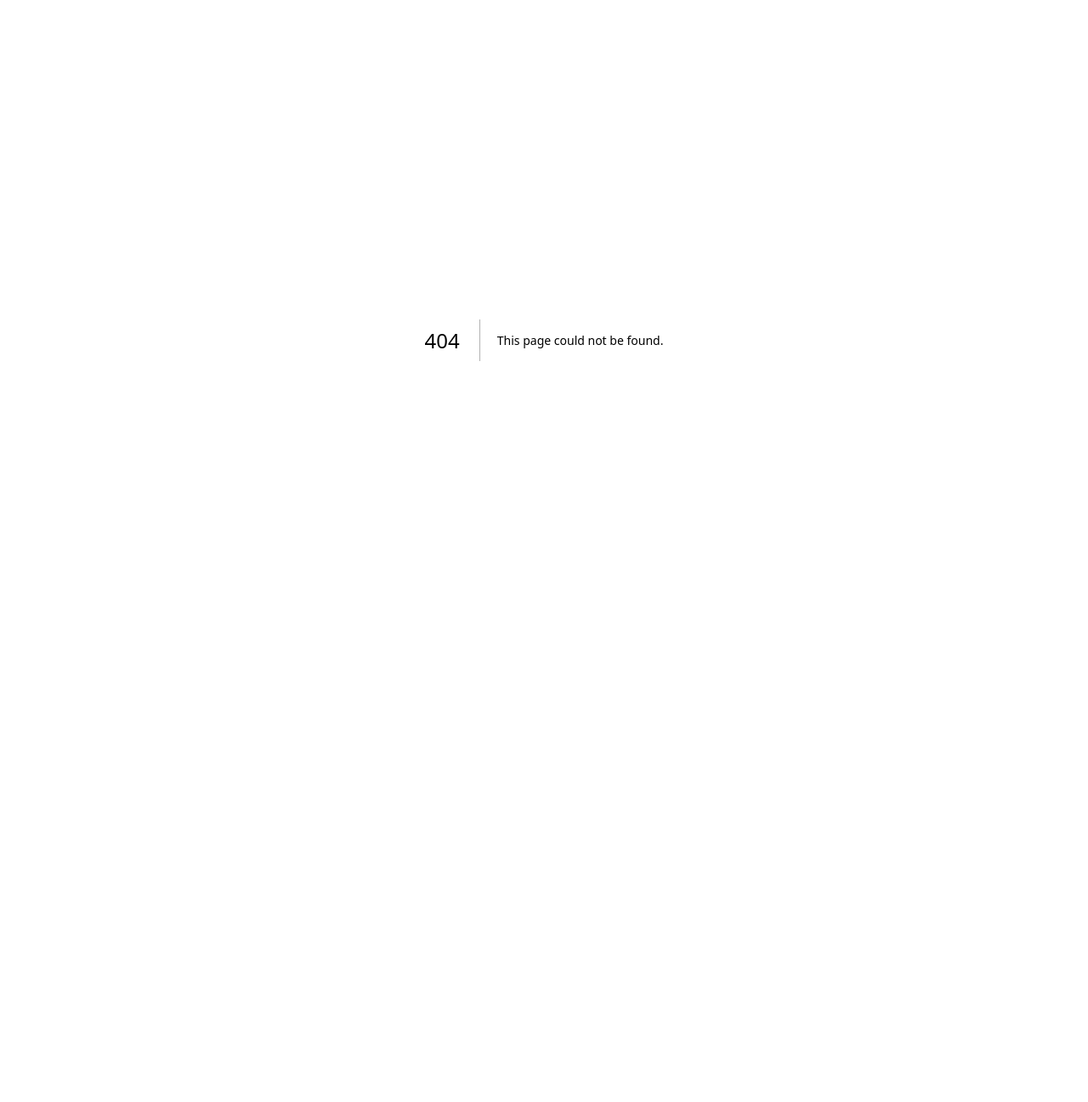
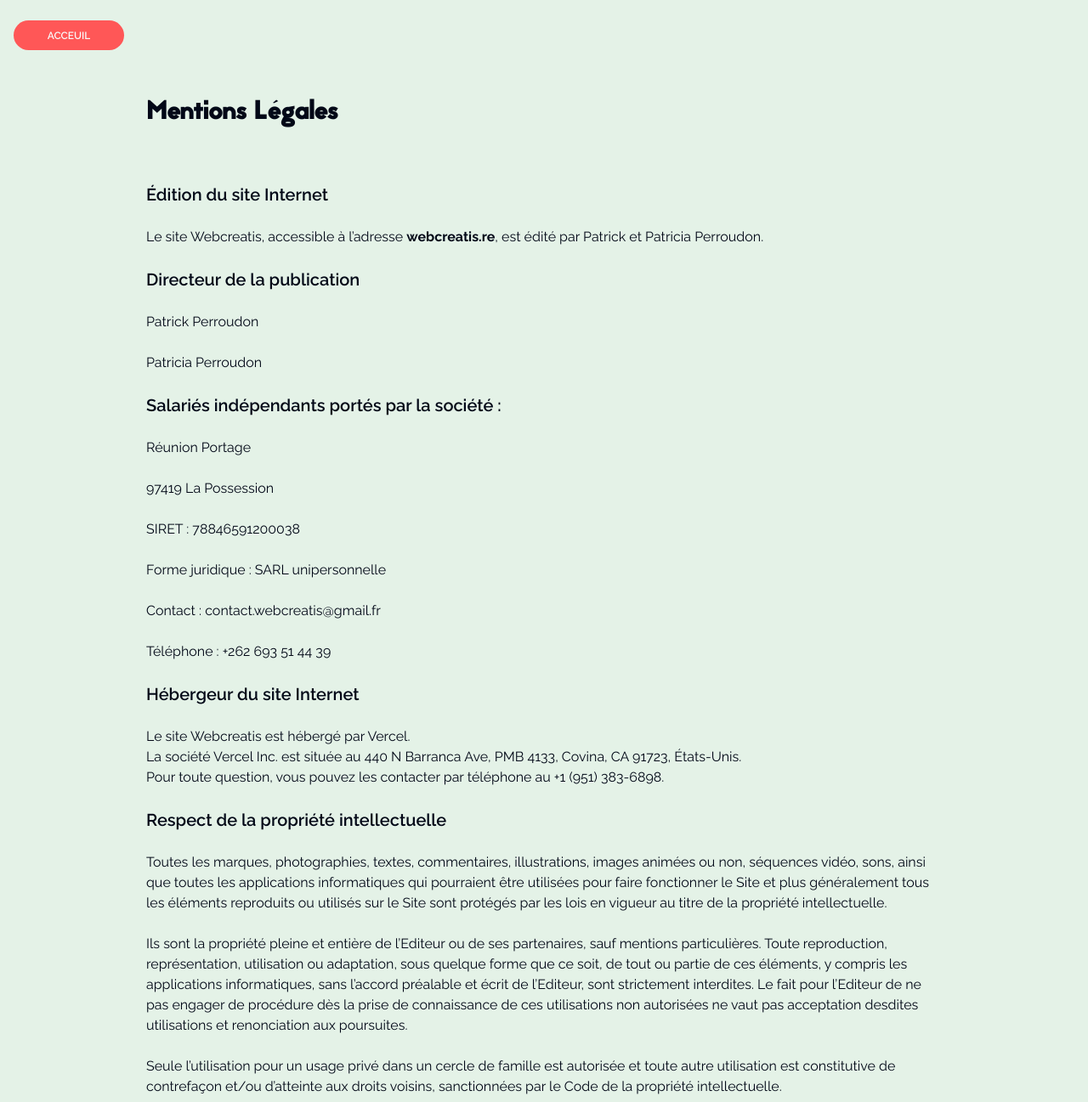
Before and after one commit to webcreatis/WC, a Next.js app: page /mentions-legales in a window 1280 px wide. Before the commit this address had no page. Shown: the top 1297 px of the page at 85% size. Before the commit the page ends 800 px from the top, so only its background shows below. Built offline with nearby package versions, Linux system fonts and the light colour scheme.

Commit message:
WEBCREATIS > Refacto and create mentions legales page

```diff
--- a/app/components/AboutSection.tsx
+++ b/app/components/AboutSection.tsx
@@ -2,12 +2,15 @@ import { Button } from "@/components/ui/button";
 import { Users } from "lucide-react";
 import Image from "next/image";
 import Link from "next/link";
-import patriciaPics from "../assets/images/patricia-webdesigner-webcreatis.webp";
+import patriciaPics from "../assets/images/patricia-webcreatis.webp";
 import patrickPics from "../assets/images/patrick-developpeur-front-end-webcreatis.webp";
 
 export default function AboutSection() {
   return (
-    <section className="about w-full h-auto flex flex-col pb-28 xs:pb-10">
+    <section
+      id="about"
+      className="about w-full h-auto flex flex-col pb-28 xs:pb-10"
+    >
       <div
         id="services-header"
         className="flex justify-center items-center pt-32 pb-32"
@@ -42,14 +45,14 @@ export default function AboutSection() {
                 className="w-[150px] font-jaapokki buttonAction"
                 data-link="link"
               >
-                Contactez-moi
+                <Link href="tel:+262693514439">Contactez-moi</Link>
               </Button>
               <Button
                 variant="outline"
                 className="w-[150px] font-jaapokki buttonAction"
                 data-link="link"
               >
-                Download CV
+                <Link href="/CV-Patrick-Perroudon.pdf">Download CV</Link>
               </Button>
               <Button
                 variant="outline"
@@ -89,7 +92,7 @@ export default function AboutSection() {
                 className="w-[150px] font-jaapokki buttonAction"
                 data-link="link"
               >
-                Contactez-moi
+                <Link href="tel:+262693844876">Contactez-moi</Link>
               </Button>
               <Button
                 variant="outline"
--- a/app/components/CustomerSection.tsx
+++ b/app/components/CustomerSection.tsx
@@ -77,7 +77,10 @@ export default function CustomerSection() {
     return () => clearInterval(interval);
   }, [animatedIndex]);
   return (
-    <section className="w-full h-auto flex flex-col justify-center bg-darkWhite">
+    <section
+      id="customers"
+      className="w-full h-auto flex flex-col justify-center bg-darkWhite"
+    >
       <div className="flex justify-center items-center pt-32 pb-10">
         <Target size={36} color="#7BE0AD" />
         <h2>
@@ -93,7 +96,7 @@ export default function CustomerSection() {
         Ils nous font confiance
       </h3>
 
-      <div className="w-1/2 m-auto overflow-hidden grid grid-cols-5 grid-rows-3 gap-x-8 gap-y-10 h-auto bg-darkWhite pt-20 pb-20 xs:w-full xs:grid-cols-2 xs:gap-x-2 tablet:grid-cols-3 tablet:w-3/4 ipadPro:grid-cols-5 xl:grid-cols-4">
+      <div className="m-auto overflow-hidden grid grid-cols-5 grid-rows-3 gap-x-8 gap-y-10 h-auto bg-darkWhite pt-20 pb-20 xs:w-full xs:grid-cols-2 xs:gap-x-2 tablet:grid-cols-3 tablet:w-3/4 ipadPro:grid-cols-4 ipadPro:w-1/2">
         {logosArray.map((logo, index) => (
           <div
             key={index}
--- a/app/components/Footer.tsx
+++ b/app/components/Footer.tsx
@@ -1,3 +1,5 @@
+"use client";
+
 import { AtSign, Github, Instagram, Linkedin, Phone } from "lucide-react";
 import Image from "next/image";
 import Link from "next/link";
@@ -102,13 +104,13 @@ export default function Footer() {
                   {currentYear} All Rights Reserved
                 </span>
                 <Link
-                  href="#"
-                  className="text-white font-raleway text-xl xs:text-base"
+                  href="/mentions-legales"
+                  className="text-white buttonAction font-raleway text-xl xs:text-base"
                 >
                   Mentions légales
                 </Link>
                 <div className="flex justify-center items-center">
-                  <Link href="/" className="text-white">
+                  <Link href="/" className="text-white" data-link="link">
                     <Image
                       src={webcreatisLogo}
                       alt={`logo du site webcreatis`}
@@ -123,22 +125,22 @@ export default function Footer() {
             <div className="flex w-full place-items-center h-[100px] border-solid border-[1px] border-[#3f3f46] rounded-xl mt-5">
               <div className="marqueeText relative overflow-hidden">
                 <div className="flex whitespace-nowrap animate-marqueeText">
-                  <span className="text-[3vw] px-[2vw] uppercase text-darkGreen stroke-black text-stroke-2 xs:text-2xl">
+                  <span className="text-[3vw] px-[2vw] uppercase text-darkGreen stroke-black text-stroke-2 xs:text-2xl ipadPro:text-[2vw]">
                     Get In Touch
                   </span>
-                  <span className="text-[3vw] px-[2vw] uppercase text-darkGreen stroke-black text-stroke-2 xs:text-2xl">
+                  <span className="text-[2vw] px-[2vw] uppercase text-darkGreen stroke-black text-stroke-2 xs:text-2xl ipadPro:text-[2vw]">
                     Get In Touch
                   </span>
-                  <span className="text-[3vw] px-[2vw] uppercase text-darkGreen stroke-black text-stroke-2 xs:text-2xl">
+                  <span className="text-[2vw] px-[2vw] uppercase text-darkGreen stroke-black text-stroke-2 xs:text-2xl ipadPro:text-[2vw]">
                     Get In Touch
                   </span>
-                  <span className="text-[3vw] px-[2vw] uppercase text-darkGreen stroke-black text-stroke-2 xs:text-2xl">
+                  <span className="text-[2vw] px-[2vw] uppercase text-darkGreen stroke-black text-stroke-2 xs:text-2xl ipadPro:text-[2vw]">
                     Get In Touch
                   </span>
-                  <span className="text-[3vw] px-[2vw] uppercase text-darkGreen stroke-black text-stroke-2 xs:text-2xl">
+                  <span className="text-[2vw] px-[2vw] uppercase text-darkGreen stroke-black text-stroke-2 xs:text-2xl ipadPro:text-[2vw]">
                     Get In Touch
                   </span>
-                  <span className="text-[3vw] px-[2vw] uppercase text-darkGreen stroke-black text-stroke-2 xs:text-2xl">
+                  <span className="text-[2vw] px-[2vw] uppercase text-darkGreen stroke-black text-stroke-2 xs:text-2xl ipadPro:text-[2vw]">
                     Get In Touch
                   </span>
                 </div>
@@ -164,7 +166,14 @@ export default function Footer() {
                 </div>
               </div>
               <div className="p-5">
-                <Button text="View Project" bg="bg-green" color="text-black" />
+                <Button
+                  text="View Project"
+                  bg="bg-green"
+                  color="text-black"
+                  onClick={() =>
+                    (window.location.href = "https://www.envergure.re/")
+                  }
+                />
               </div>
             </div>
           </div>
--- a/app/components/Header.tsx
+++ b/app/components/Header.tsx
@@ -46,7 +46,9 @@ export default function Header() {
             text="un projet ?"
             bg="bg-darkWhite"
             color="text-black"
-            onClick={handleShowMenu}
+            onClick={() =>
+              (window.location.href = "https://webcreatis.fr/contact/")
+            }
           ></Button>
           <Button
             text="Menu"
@@ -108,7 +110,7 @@ export default function Header() {
                 } transition-all w-full h-[60px] flex justify-center items-center`}
               >
                 <Link
-                  href="#projects"
+                  href="#services"
                   className="w-full h-full text-xl text-darkWhite flex justify-center items-center tablet:text-base laptop:text-xl"
                   onClick={handleCloseMenu}
                 >
@@ -122,7 +124,7 @@ export default function Header() {
                 } transition-all w-full h-[60px] flex justify-center items-center`}
               >
                 <Link
-                  href="#projects"
+                  href="#about"
                   className="w-full h-full text-xl text-darkWhite flex justify-center items-center tablet:text-base laptop:text-xl"
                   onClick={handleCloseMenu}
                 >
@@ -136,11 +138,11 @@ export default function Header() {
                 } transition-all w-full h-[60px] flex justify-center items-center`}
               >
                 <Link
-                  href="#projects"
+                  href="#customers"
                   className="w-full h-full text-xl text-darkWhite flex justify-center items-center tablet:text-base laptop:text-xl"
                   onClick={handleCloseMenu}
                 >
-                  clients
+                  références
                 </Link>
               </li>
               <li
@@ -150,7 +152,7 @@ export default function Header() {
                 } transition-all w-full h-[60px] flex justify-center items-center`}
               >
                 <Link
-                  href="#projects"
+                  href="#testimonials"
                   className="w-full h-full text-xl text-darkWhite flex justify-center items-center tablet:text-base laptop:text-xl"
                   onClick={handleCloseMenu}
                 >
@@ -164,7 +166,7 @@ export default function Header() {
                 } transition-all w-full h-[60px] flex justify-center items-center`}
               >
                 <Link
-                  href="#projects"
+                  href="https://webcreatis.fr/contact/"
                   className="w-full h-full text-xl text-darkWhite flex justify-center items-center tablet:text-base laptop:text-xl"
                   onClick={handleCloseMenu}
                 >
--- a/app/components/ServicesSection.tsx
+++ b/app/components/ServicesSection.tsx
@@ -108,7 +108,10 @@ export default function ServicesSection() {
   }, [cursorPosition]);
 
   return (
-    <section className="w-full h-auto flex-col justify-start items-start bg-white">
+    <section
+      id="services"
+      className="w-full h-auto flex-col justify-start items-start bg-white"
+    >
       <div
         id="services-header"
         className="flex justify-center items-center pt-32 pb-32"
--- a/app/components/TestimonialsSection.tsx
+++ b/app/components/TestimonialsSection.tsx
@@ -85,7 +85,10 @@ export default function TestimonialsSection() {
   ];
 
   return (
-    <section className="about w-full h-auto flex flex-col pb-28 xs:pb-10">
+    <section
+      id="testimonials"
+      className="about w-full h-auto flex flex-col pb-28 xs:pb-10"
+    >
       <div
         id="services-header"
         className="flex justify-center items-center pt-32 pb-10"
--- /dev/null
+++ b/app/mentions-legales/page.tsx
@@ -0,0 +1,98 @@
+// app/mentions-legales/page.js
+import Link from "next/link";
+import Button from "../ui/Button";
+
+export default function MentionsLegales() {
+  return (
+    <div className="w-full px-4 py-6 bg-greenLight font-raleway">
+      {/* Retour à l'accueil */}
+      <div className="mb-4">
+        <Link href="/" passHref>
+          <Button text="Acceuil" bg="bg-corail" color="text-white" />
+        </Link>
+      </div>
+
+      {/* Contenu des Mentions légales */}
+      <h1 className="text-3xl font-bold mb-6 font-jaapokki pt-10 pb-10 w-3/4 m-auto">
+        Mentions Légales
+      </h1>
+      <section className="space-y-6 w-3/4 m-auto">
+        <h2 className="text-xl font-semibold">Édition du site Internet</h2>
+        <p>
+          Le site Webcreatis, accessible à l’adresse{" "}
+          <strong>webcreatis.re</strong>, est édité par Patrick et Patricia
+          Perroudon.
+        </p>
+
+        <h2 className="text-xl font-semibold">Directeur de la publication</h2>
+        <p>Patrick Perroudon</p>
+        <p>Patricia Perroudon</p>
+
+        <h2 className="text-xl font-semibold">
+          Salariés indépendants portés par la société :
+        </h2>
+        <p>Réunion Portage</p>
+        <p>97419 La Possession</p>
+        <p>SIRET : 78846591200038</p>
+        <p>Forme juridique : SARL unipersonnelle</p>
+        <p>
+          Contact :{" "}
+          <a href="mailto:contact.webcreatis@gmail.fr">
+            contact.webcreatis@gmail.fr
+          </a>
+        </p>
+        <p>Téléphone : +262 693 51 44 39</p>
+
+        <h2 className="text-xl font-semibold">Hébergeur du site Internet</h2>
+        <p>
+          Le site Webcreatis est hébergé par Vercel. <br></br>La société Vercel
+          Inc. est située au 440 N Barranca Ave, PMB 4133, Covina, CA 91723,
+          États-Unis. <br></br>Pour toute question, vous pouvez les contacter
+          par téléphone au +1 (951) 383-6898.
+        </p>
+
+        <h2 className="text-xl font-semibold">
+          Respect de la propriété intellectuelle
+        </h2>
+        <p>
+          Toutes les marques, photographies, textes, commentaires,
+          illustrations, images animées ou non, séquences vidéo, sons, ainsi que
+          toutes les applications informatiques qui pourraient être utilisées
+          pour faire fonctionner le Site et plus généralement tous les éléments
+          reproduits ou utilisés sur le Site sont protégés par les lois en
+          vigueur au titre de la propriété intellectuelle.
+        </p>
+        <p>
+          Ils sont la propriété pleine et entière de l’Editeur ou de ses
+          partenaires, sauf mentions particulières. Toute reproduction,
+          représentation, utilisation ou adaptation, sous quelque forme que ce
+          soit, de tout ou partie de ces éléments, y compris les applications
+          informatiques, sans l’accord préalable et écrit de l’Editeur, sont
+          strictement interdites. Le fait pour l’Editeur de ne pas engager de
+          procédure dès la prise de connaissance de ces utilisations non
+          autorisées ne vaut pas acceptation desdites utilisations et
+          renonciation aux poursuites.
+        </p>
+        <p>
+          Seule l’utilisation pour un usage privé dans un cercle de famille est
+          autorisée et toute autre utilisation est constitutive de contrefaçon
+          et/ou d’atteinte aux droits voisins, sanctionnées par le Code de la
+          propriété intellectuelle.
+        </p>
+        <p>
+          La reprise de tout ou partie de ce contenu nécessite l’autorisation
+          préalable de l’Editeur ou du titulaire des droits sur ce contenu.
+        </p>
+
+        <h2 className="text-xl font-semibold">Liens hypertextes</h2>
+        <p>
+          Le Site peut contenir des liens hypertexte donnant accès à d’autres
+          sites web édités et gérés par des tiers et non par l’Editeur.
+          L’Editeur ne pourra être tenu responsable directement ou indirectement
+          dans le cas où lesdits sites tiers ne respecteraient pas les
+          dispositions légales.
+        </p>
+      </section>
+    </div>
+  );
+}
```
Also changed, not shown: app/assets/images/patricia-webcreatis.webp (added), 1 other file (tests, documents, lock files or other folders).
